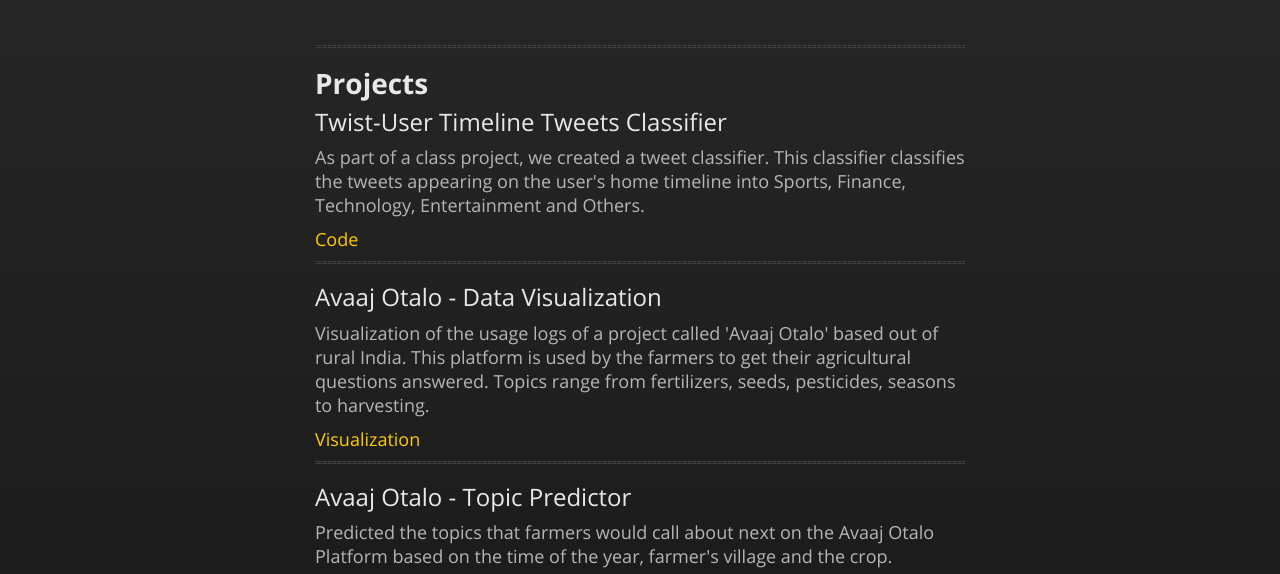
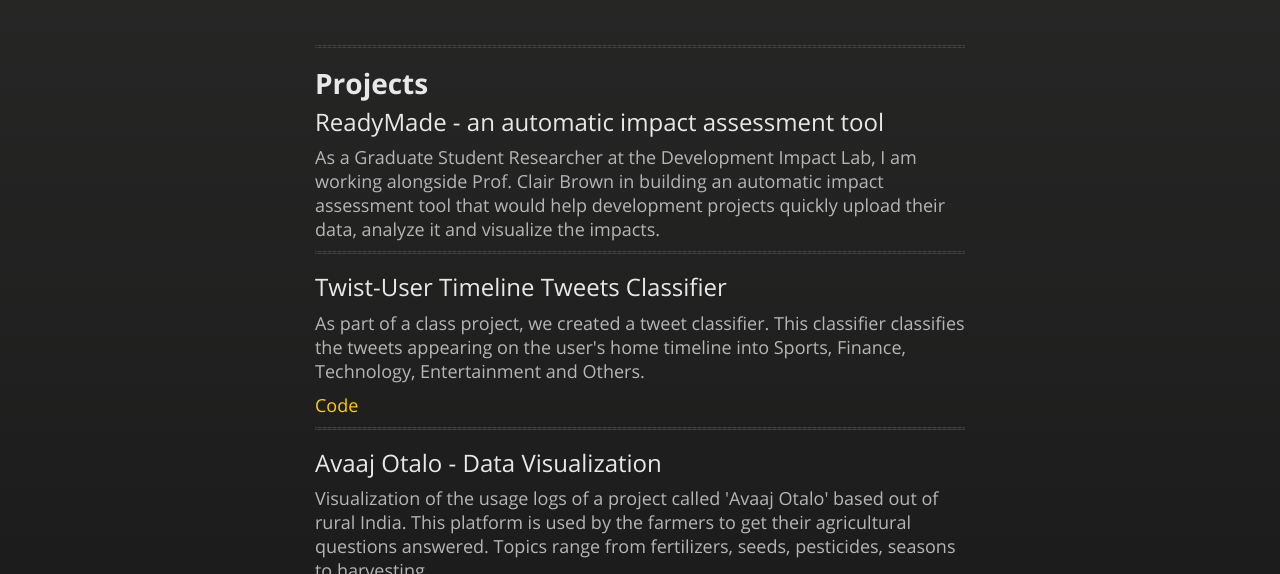
Before and after one commit to priya-I/Portfolio, a plain HTML site: page index.html in a window 1280 px wide. Shown: the part 226-800 px from the top of the page. Drawn offline with nearby package versions, Linux system fonts and the light colour scheme.

```diff
--- a/index.html
+++ b/index.html
@@ -43,6 +43,12 @@
 </h1>
 
 <h2>
+<a name="readymade---an-automatic-impact-assessment-tool" class="anchor" href="#readymade---an-automatic-impact-assessment-tool"><span class="octicon octicon-link"></span></a>ReadyMade - an automatic impact assessment tool</h2>
+
+<h3>
+<a name="as-a-graduate-student-researcher-at-the-development-impact-lab-i-am-working-alongside-prof-clair-brown-in-building-an-automatic-impact-assessment-tool-that-would-help-development-projects-quickly-upload-their-data-analyze-it-and-visualize-the-impacts" class="anchor" href="#as-a-graduate-student-researcher-at-the-development-impact-lab-i-am-working-alongside-prof-clair-brown-in-building-an-automatic-impact-assessment-tool-that-would-help-development-projects-quickly-upload-their-data-analyze-it-and-visualize-the-impacts"><span class="octicon octicon-link"></span></a>As a Graduate Student Researcher at the Development Impact Lab, I am working alongside Prof. Clair Brown in building an automatic impact assessment tool that would help development projects quickly upload their data, analyze it and visualize the impacts.</h3>
+
+<hr><h2>
 <a name="twist-user-timeline-tweets-classifier" class="anchor" href="#twist-user-timeline-tweets-classifier"><span class="octicon octicon-link"></span></a>Twist-User Timeline Tweets Classifier</h2>
 
 <h3>
```
Also changed, not shown: params.json (+1 -1 lines).
